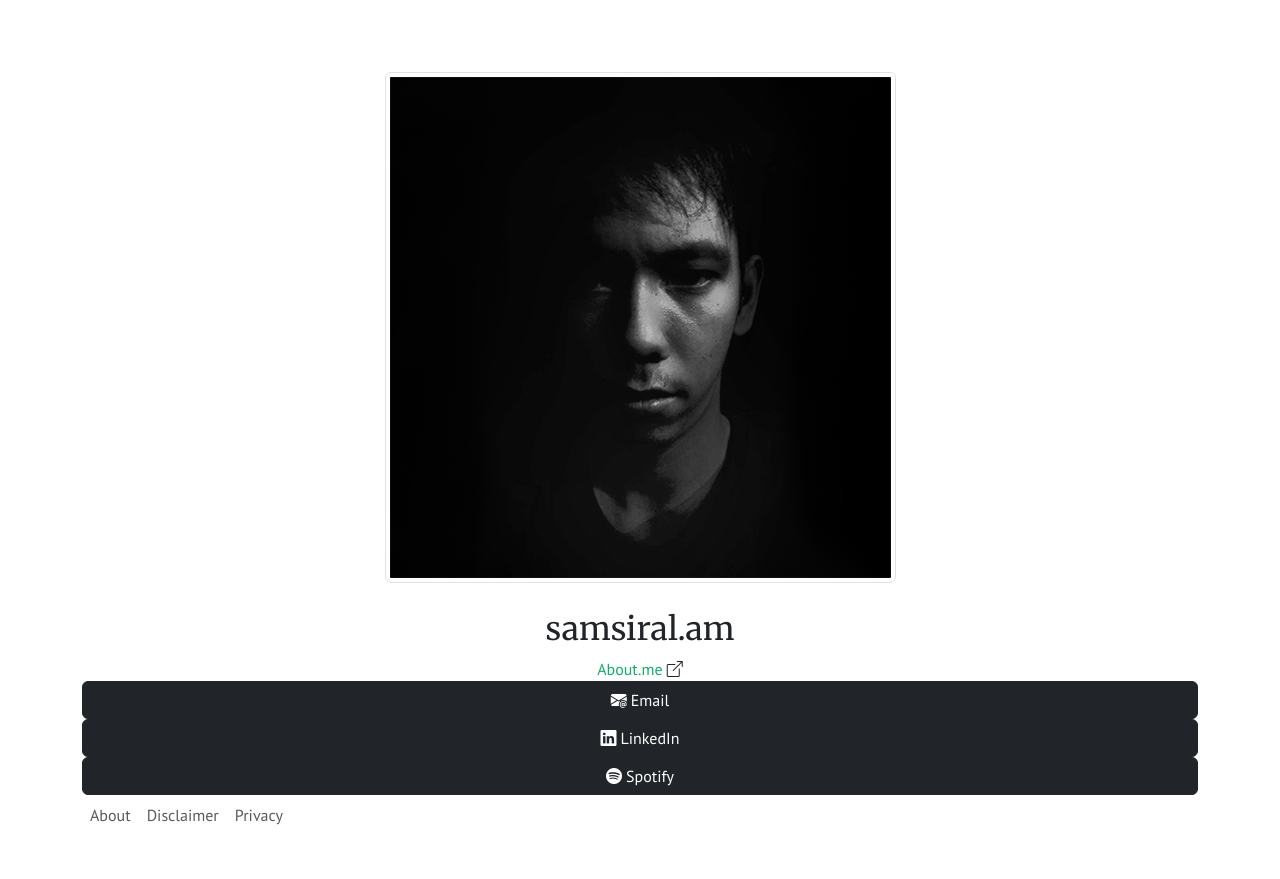
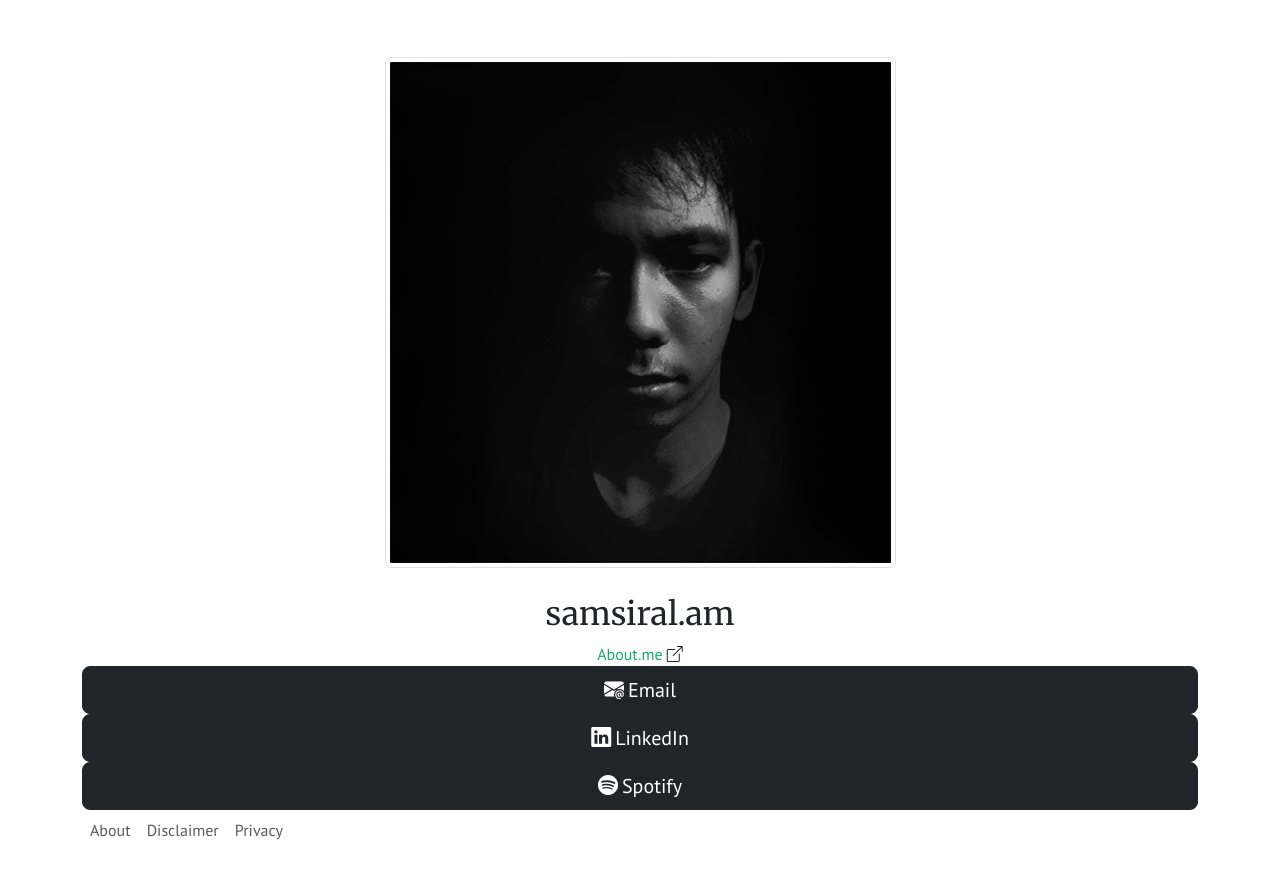
Before and after one commit to samsir/rumah, a Jekyll site: the page built from index.html, in a window 1280 px wide. Shown: the top 879 px of the page. Built offline with Jekyll 4.4.1, drawn with Linux system fonts in a browser that asks for light colours.

Commit message:
coba lagi lagi

```diff
--- a/_includes/components/social-list.html
+++ b/_includes/components/social-list.html
@@ -9,6 +9,6 @@
 {% assign = data_social = site.data.social[icon] %}
 
 {% if username contains "//" %}{% assign url = username %}{% else %}{% assign url = username | prepend:data_social.prepend | append:data_soical.append %}{% endif %}
-  <button type="button" onclick="location.href='{{ url }}'" class="btn btn-dark" target="_blank">
+  <button type="button" onclick="location.href='{{ url }}'" class="btn btn-dark btn-lg" target="_blank">
     <i class="me-1 {{ data_social.icon  | default:'icon-link' }}" title="{{ data_social.name }}"></i>{{ data_social.name }}
   </button>
```
